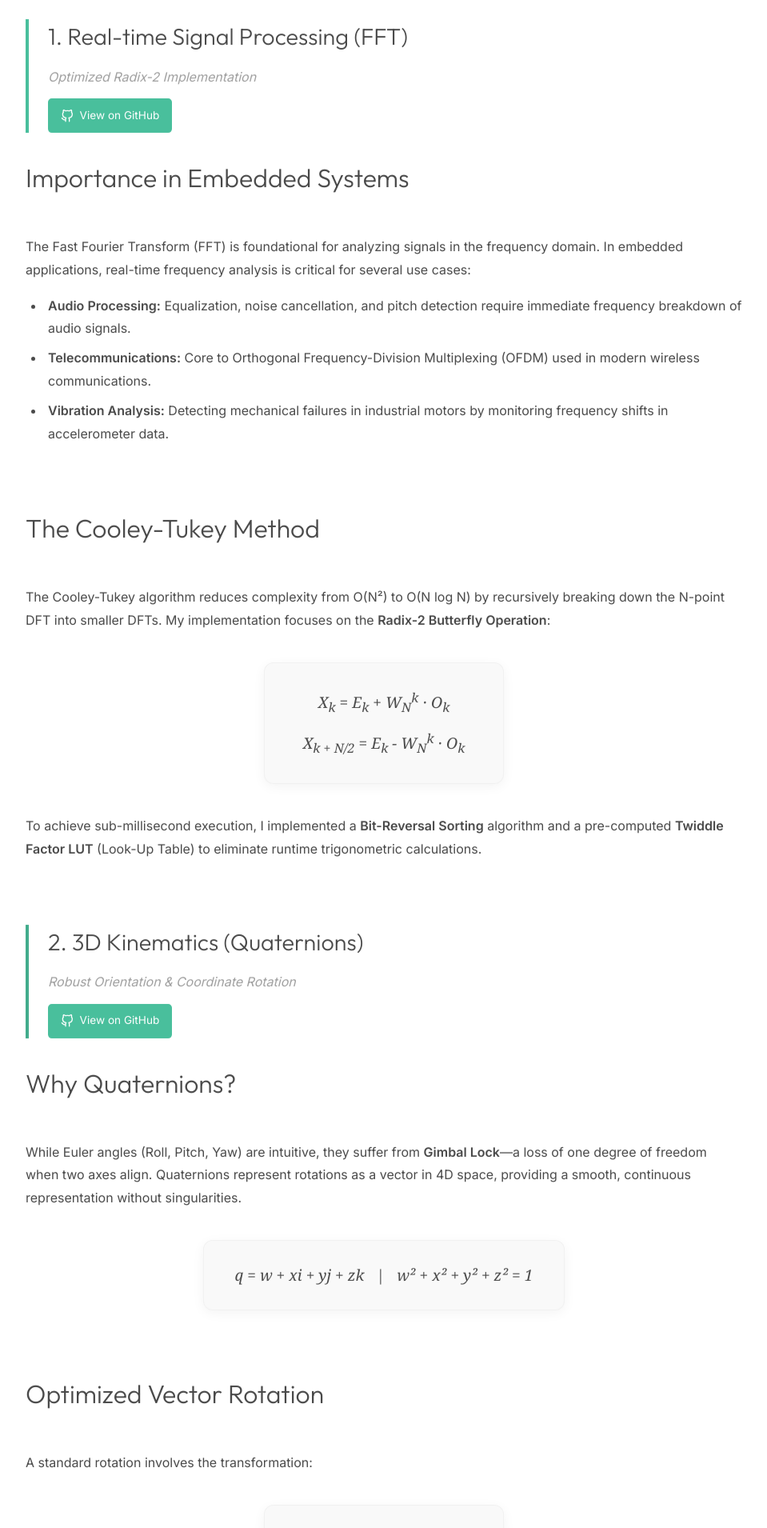
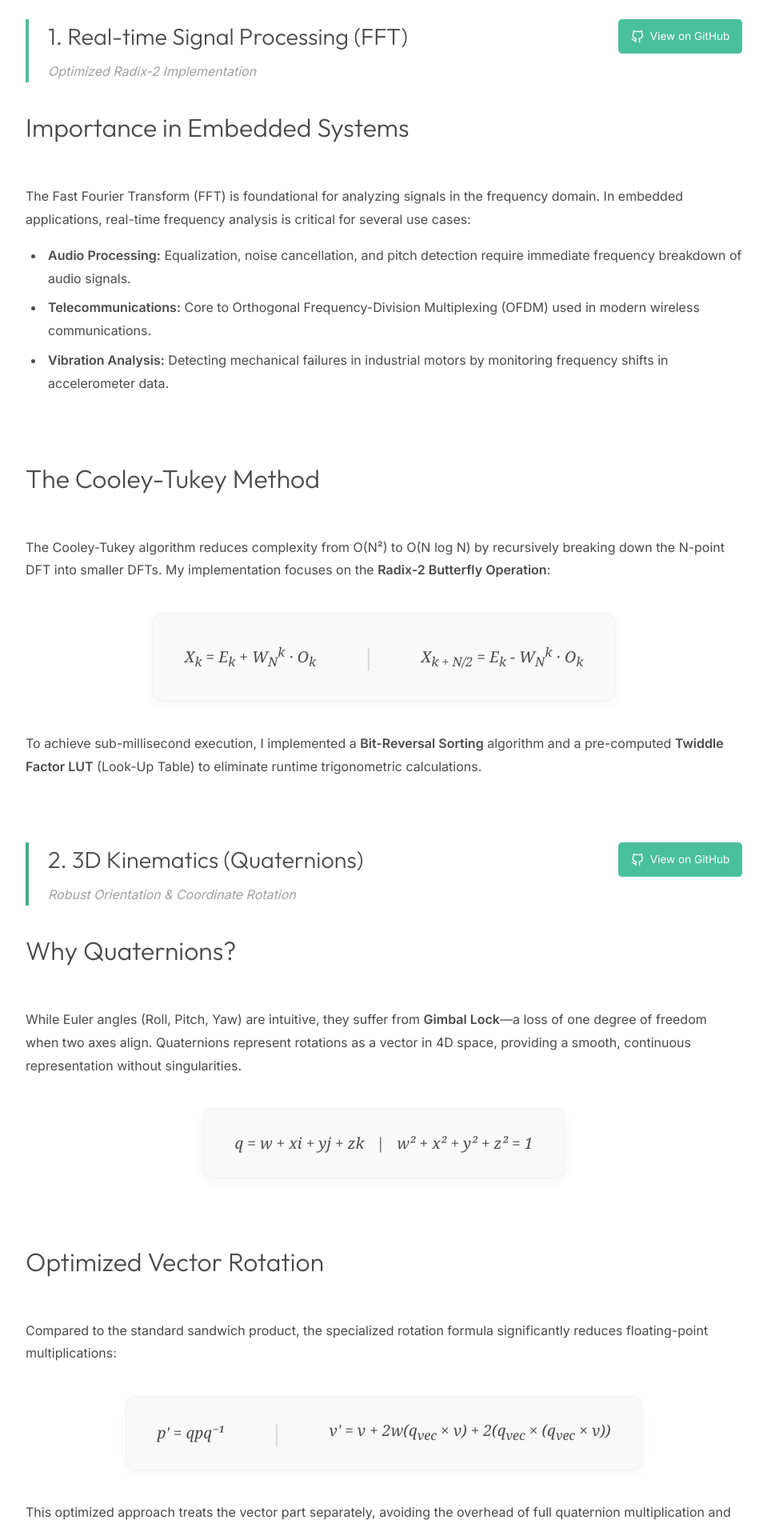
Before and after one commit to Sachin-Sagar/project_portfolio, a React (Vite) app: page /#/project/embedded-c-libraries in a window 1280 px wide. Shown: the part 720-2630 px from the top of the page at 80% size, without its empty margins (160-1119 px from the left). Built offline with nearby package versions, Linux system fonts and the light colour scheme.

Commit message:
Fixed some styling elements

```diff
--- a/src/components/EmbeddedCLibraryDetails.jsx
+++ b/src/components/EmbeddedCLibraryDetails.jsx
@@ -15,14 +15,16 @@ const EmbeddedCLibraryDetails = ({ project }) => {
 
             {/* FFT Section */}
             <div style={{ borderLeft: '4px solid var(--accent-primary)', paddingLeft: '1.5em', marginTop: '4em' }}>
-                <h2 style={{ fontSize: '1.8em', marginBottom: '0.5em' }}>1. Real-time Signal Processing (FFT)</h2>
-                <p style={{ color: 'var(--text-secondary)', fontStyle: 'italic' }}>Optimized Radix-2 Implementation</p>
+                <div style={{ display: 'flex', justifyContent: 'space-between', alignItems: 'center', flexWrap: 'wrap', gap: '1em' }}>
+                    <h2 style={{ fontSize: '1.8em', margin: 0 }}>1. Real-time Signal Processing (FFT)</h2>
                     {project?.fftGitRepo && (
-                    <a href={project.fftGitRepo} target="_blank" rel="noreferrer" className="btn btn-primary" style={{ display: 'inline-flex', alignItems: 'center', gap: '8px', marginTop: '1em', fontSize: '0.85em', padding: '0.5em 1em' }}>
+                        <a href={project.fftGitRepo} target="_blank" rel="noreferrer" className="btn btn-primary" style={{ display: 'inline-flex', alignItems: 'center', gap: '8px', fontSize: '0.85em', padding: '0.5em 1em' }}>
                             <svg viewBox="0 0 24 24" width="16" height="16" stroke="currentColor" strokeWidth="2" fill="none" strokeLinecap="round" strokeLinejoin="round"><path d="M9 19c-5 1.5-5-2.5-7-3m14 6v-3.87a3.37 3.37 0 0 0-.94-2.61c3.14-.35 6.44-1.54 6.44-7A5.44 5.44 0 0 0 20 4.77 5.07 5.07 0 0 0 19.91 1S18.73.65 16 2.48a13.38 13.38 0 0 0-7 0C6.27.65 5.09 1 5.09 1A5.07 5.07 0 0 0 5 4.77a5.44 5.44 0 0 0-1.5 3.78c0 5.42 3.3 6.61 6.44 7A3.37 3.37 0 0 0 9 18.13V22"></path></svg>
                             View on GitHub
                         </a>
                     )}
+                </div>
+                <p style={{ color: 'var(--text-secondary)', fontStyle: 'italic', marginTop: '0.5em' }}>Optimized Radix-2 Implementation</p>
             </div>
 
             <section className="section" style={{ marginTop: '2em' }}>
@@ -43,8 +45,9 @@ const EmbeddedCLibraryDetails = ({ project }) => {
                     <p>
                         The Cooley-Tukey algorithm reduces complexity from O(N²) to O(N log N) by recursively breaking down the N-point DFT into smaller DFTs. My implementation focuses on the <strong>Radix-2 Butterfly Operation</strong>:
                     </p>
-                    <div className="math-equation">
-                        <div style={{ marginBottom: '0.5em' }}>X<sub>k</sub> = E<sub>k</sub> + W<sub>N</sub><sup>k</sup> · O<sub>k</sub></div>
+                    <div className="math-equation" style={{ display: 'flex', justifyContent: 'center', gap: '3em', flexWrap: 'wrap', alignItems: 'center' }}>
+                        <div>X<sub>k</sub> = E<sub>k</sub> + W<sub>N</sub><sup>k</sup> · O<sub>k</sub></div>
+                        <div style={{ fontSize: '1.5em', fontStyle: 'normal', opacity: '0.2' }}>|</div>
                         <div>X<sub>k + N/2</sub> = E<sub>k</sub> - W<sub>N</sub><sup>k</sup> · O<sub>k</sub></div>
                     </div>
                     <p>
@@ -55,14 +58,16 @@ const EmbeddedCLibraryDetails = ({ project }) => {
 
             {/* Quaternions Section */}
             <div style={{ borderLeft: '4px solid var(--accent-secondary, #ff4d4d)', paddingLeft: '1.5em', marginTop: '5em' }}>
-                <h2 style={{ fontSize: '1.8em', marginBottom: '0.5em' }}>2. 3D Kinematics (Quaternions)</h2>
-                <p style={{ color: 'var(--text-secondary)', fontStyle: 'italic' }}>Robust Orientation & Coordinate Rotation</p>
+                <div style={{ display: 'flex', justifyContent: 'space-between', alignItems: 'center', flexWrap: 'wrap', gap: '1em' }}>
+                    <h2 style={{ fontSize: '1.8em', margin: 0 }}>2. 3D Kinematics (Quaternions)</h2>
                     {project?.quaternionGitRepo && (
-                    <a href={project.quaternionGitRepo} target="_blank" rel="noreferrer" className="btn btn-primary" style={{ display: 'inline-flex', alignItems: 'center', gap: '8px', marginTop: '1em', fontSize: '0.85em', padding: '0.5em 1em' }}>
+                        <a href={project.quaternionGitRepo} target="_blank" rel="noreferrer" className="btn btn-primary" style={{ display: 'inline-flex', alignItems: 'center', gap: '8px', fontSize: '0.85em', padding: '0.5em 1em' }}>
                             <svg viewBox="0 0 24 24" width="16" height="16" stroke="currentColor" strokeWidth="2" fill="none" strokeLinecap="round" strokeLinejoin="round"><path d="M9 19c-5 1.5-5-2.5-7-3m14 6v-3.87a3.37 3.37 0 0 0-.94-2.61c3.14-.35 6.44-1.54 6.44-7A5.44 5.44 0 0 0 20 4.77 5.07 5.07 0 0 0 19.91 1S18.73.65 16 2.48a13.38 13.38 0 0 0-7 0C6.27.65 5.09 1 5.09 1A5.07 5.07 0 0 0 5 4.77a5.44 5.44 0 0 0-1.5 3.78c0 5.42 3.3 6.61 6.44 7A3.37 3.37 0 0 0 9 18.13V22"></path></svg>
                             View on GitHub
                         </a>
                     )}
+                </div>
+                <p style={{ color: 'var(--text-secondary)', fontStyle: 'italic', marginTop: '0.5em' }}>Robust Orientation & Coordinate Rotation</p>
             </div>
 
             <section className="section" style={{ marginTop: '2em' }}>
@@ -78,19 +83,15 @@ const EmbeddedCLibraryDetails = ({ project }) => {
             <section className="section" style={{ marginTop: '3em', paddingTop: '2em' }}>
                 <h2 className="section-title">Optimized Vector Rotation</h2>
                 <p style={{ lineHeight: '1.8' }}>
-                    A standard rotation involves the transformation:
+                    Compared to the standard sandwich product, the specialized rotation formula significantly reduces floating-point multiplications:
                 </p>
-                <div className="math-equation">
-                    p' = qpq⁻¹
+                <div className="math-equation" style={{ display: 'flex', justifyContent: 'center', gap: '3em', flexWrap: 'wrap', alignItems: 'center' }}>
+                    <div>p' = qpq⁻¹</div>
+                    <div style={{ fontSize: '1.5em', fontStyle: 'normal', opacity: '0.2' }}>|</div>
+                    <div>v' = v + 2w(q<sub>vec</sub> × v) + 2(q<sub>vec</sub> × (q<sub>vec</sub> × v))</div>
                 </div>
                 <p style={{ lineHeight: '1.8' }}>
-                    However, for embedded systems, I implemented the <strong>specialized rotation formula</strong> which reduces the number of floating-point multiplications:
-                </p>
-                <div className="math-equation">
-                    v' = v + 2w(q<sub>vec</sub> × v) + 2(q<sub>vec</sub> × (q<sub>vec</sub> × v))
-                </div>
-                <p style={{ lineHeight: '1.8' }}>
-                    This formula is mathematically equivalent to the sandwich product but avoids the overhead of full quaternion multiplication by treating the vector part separately.
+                    This optimized approach treats the vector part separately, avoiding the overhead of full quaternion multiplication and making it ideal for real-time RTOS environments.
                 </p>
             </section>
 
```
Lines whose indentation alone changed are shown as unchanged.
